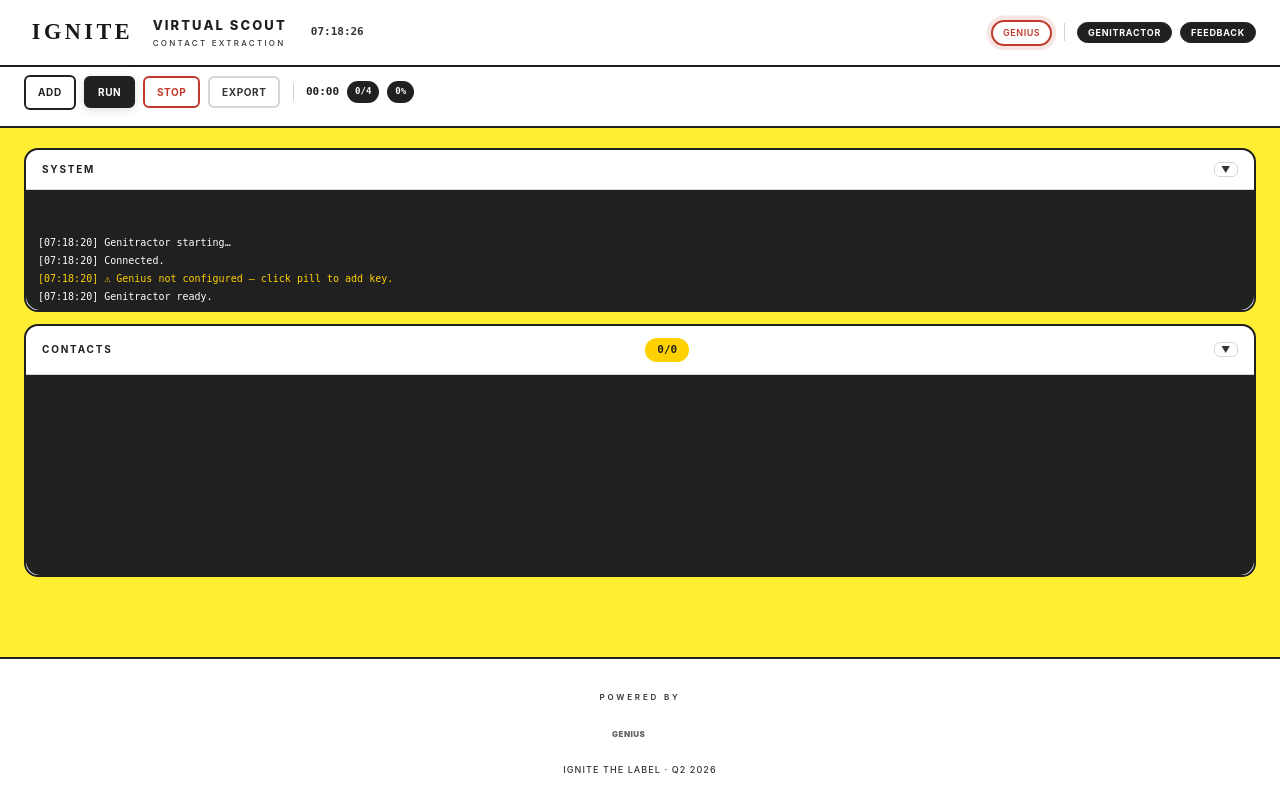
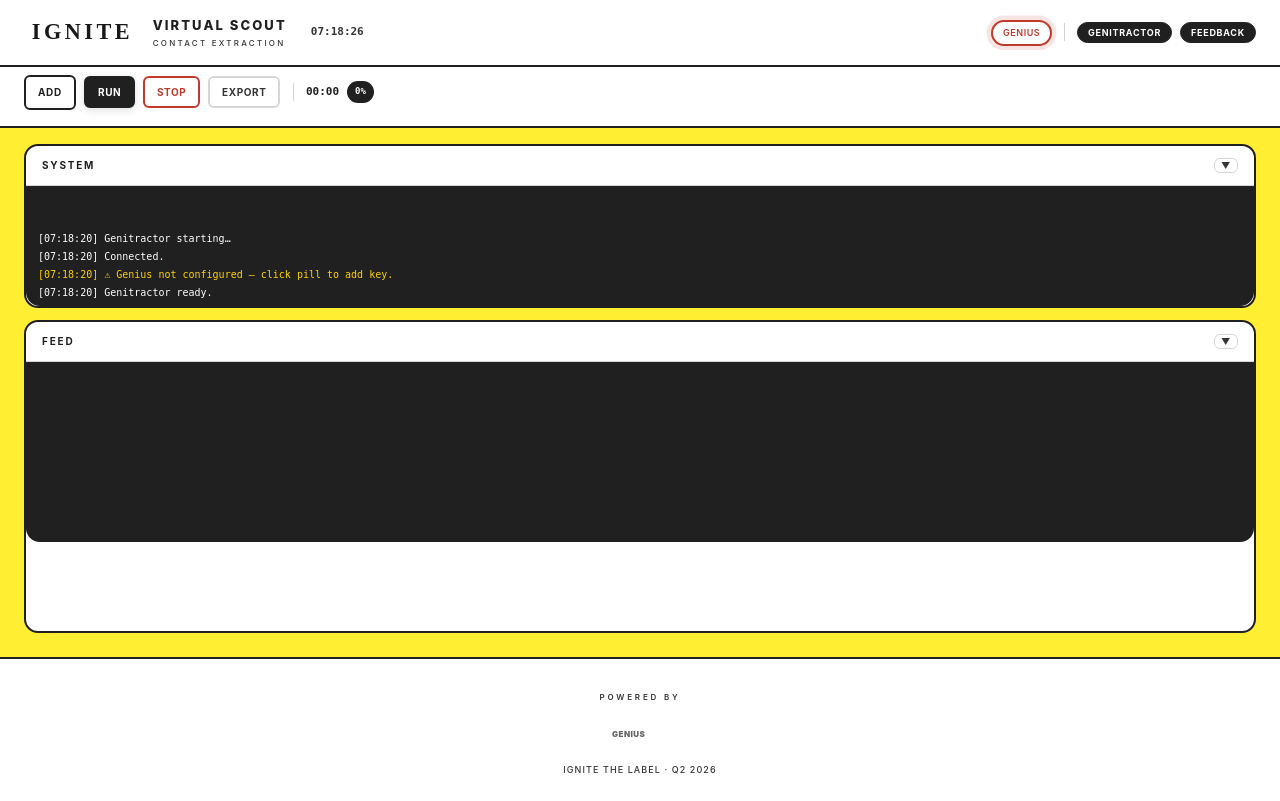
Before and after one commit to 5976omgome/catalogs, a Flask app: page /genitractor in a window 1280 px wide. After the commit the page ends 774 px from the top, so only its background shows below. Run offline with Flask 3, Linux system fonts and the light colour scheme; data that the repository does not hold is empty; some libraries are stand-ins or nearby versions.

Commit message:
fix: Genitractor UI polish for 1440x900 — footer bleed, queue cleanup, single slot
- Footer: white background now covers full width (no yellow bleed on collapse)
- Renamed CONTACTS → FEED (symmetrical with Chartporter)
- Removed feed-progress counter from feed card header
- Removed stat-slots (x/4) from queue bar — only 1 slot for Genitractor
- stat-pct now shows '% FOUND' (contacts found / total processed)
- Queue: overflow-x:hidden, max-height reduced, min-width:0 on names
- Server: Genitractor limited to 1 concurrent CSV (Genius rate limit is global)
- Body: flexbox column layout so footer sticks to bottom
- Font: 13px base (slightly tighter for 1440x900)
- Feeds grid: max-height:calc(100vh - 340px) for comfortable 900px viewport
- Added Twitter/X to export + feed display

```diff
--- a/app/server.py
+++ b/app/server.py
@@ -511,8 +511,10 @@ def geni_start():
     with _geni_lock:
         queued = [i for i in _geni_items if i["status"] == "queued"]
         running = sum(1 for i in _geni_items if i["status"] == "running")
-        available = 4 - running
-        to_start = queued[:max(0, available)]
+        # Only 1 CSV at a time for Genitractor (Genius rate limit is global)
+        if running >= 1:
+            return jsonify({"ok": True, "started": 0, "message": "Already running — queued"})
+        to_start = queued[:1]
 
     for item in to_start:
         _geni_stop_flags[item["id"]] = False
--- a/app/static/genitractor.css
+++ b/app/static/genitractor.css
@@ -37,10 +37,11 @@ html,body{
   margin:0;padding:0;
   background:var(--bg);color:var(--text);
   font-family:-apple-system,BlinkMacSystemFont,"SF Pro Display","Inter","Segoe UI",sans-serif;
-  font-size:14px;line-height:1.5;
+  font-size:13px;line-height:1.5;
   -webkit-font-smoothing:antialiased;
   min-height:100vh;
 }
+body{display:flex;flex-direction:column}
 
 /* ============================================================================
    TOPBAR
@@ -148,13 +149,13 @@ button.ghost:hover:not(:disabled){border-color:var(--carbon);color:var(--carbon)
 }
 
 /* Queue list */
-.queue{list-style:none;padding:0;margin:var(--s2) 0 0;max-height:120px;overflow-y:auto}
+.queue{list-style:none;padding:0;margin:var(--s2) 0 0;max-height:80px;overflow-y:auto;overflow-x:hidden}
 .queue li{
   padding:var(--s2) var(--s3);border-bottom:1px solid var(--dust);
   display:flex;align-items:center;justify-content:space-between;gap:var(--s2);
 }
 .queue li:last-child{border-bottom:none}
-.queue .name{font-size:11px;font-weight:500;color:var(--carbon);flex:1;overflow:hidden;text-overflow:ellipsis;white-space:nowrap}
+.queue .name{font-size:11px;font-weight:500;color:var(--carbon);flex:1;min-width:0;overflow:hidden;text-overflow:ellipsis;white-space:nowrap}
 .queue .stat{font-size:8px;font-weight:700;letter-spacing:.1em;padding:3px 8px;border-radius:var(--r-full);background:var(--carbon);color:#fff;text-transform:uppercase}
 .queue .stat.running{background:var(--gold);color:var(--carbon)}
 .queue .stat.done{background:#2d6a4f;color:#fff}
@@ -165,9 +166,10 @@ button.ghost:hover:not(:disabled){border-color:var(--carbon);color:var(--carbon)
    MAIN LAYOUT
    ============================================================================ */
 main{
-  max-width:1440px;margin:0 auto;
-  padding:var(--s5) var(--s6) var(--s10);
+  max-width:1440px;margin:0 auto;width:100%;
+  padding:var(--s4) var(--s6) var(--s6);
   display:flex;flex-direction:column;gap:var(--s3);
+  flex:1;
 }
 
 /* Cards */
@@ -182,13 +184,6 @@ main{
   cursor:pointer;
 }
 .card-head h2{margin:0;font-size:10px;font-weight:700;letter-spacing:.18em;color:var(--carbon)}
-
-.feed-progress{
-  font-size:11px;font-weight:700;font-family:ui-monospace,"SF Mono",monospace;
-  color:var(--carbon);padding:var(--s1) var(--s3);
-  border-radius:var(--r-full);background:var(--gold);
-  font-variant-numeric:tabular-nums;margin-left:var(--s2);
-}
 
 .collapse-btn{font-size:9px;padding:2px 6px;line-height:1;color:var(--graphite);border:1px solid var(--dust) !important}
 
@@ -207,7 +202,7 @@ main{
 
 /* Feeds grid */
 .feeds-grid{
-  padding:var(--s3);flex:1;min-height:200px;max-height:70vh;overflow-y:auto;
+  padding:var(--s3);flex:1;min-height:180px;max-height:calc(100vh - 340px);overflow-y:auto;
   background:var(--carbon);border-radius:0 0 var(--r-lg) var(--r-lg);
 }
 .feeds-grid.cols-1{display:block}
@@ -231,7 +226,7 @@ main{
 /* ============================================================================
    FOOTER
    ============================================================================ */
-.powered-footer{margin-top:var(--s10);padding:var(--s8) var(--s6) var(--s6);border-top:2px solid var(--carbon);background:#fff}
+.powered-footer{margin-top:auto;padding:var(--s8) var(--s6) var(--s6);border-top:2px solid var(--carbon);background:#fff;width:100%}
 .footer-inner{max-width:1440px;margin:0 auto;display:flex;flex-direction:column;align-items:center;gap:var(--s5)}
 .footer-label{font-size:8px;font-weight:600;letter-spacing:.35em;color:var(--graphite)}
 .footer-logos{display:flex;align-items:center;gap:var(--s6)}
--- a/app/static/genitractor.html
+++ b/app/static/genitractor.html
@@ -40,7 +40,6 @@
       <button id="btn-export-all" class="ghost">EXPORT</button>
       <span class="pill-divider"></span>
       <span class="timer" id="timer">00:00</span>
-      <span class="stat-slots" id="stat-slots">0/4</span>
       <span class="stat-pct" id="stat-pct">0%</span>
     </div>
     <ul id="queue" class="queue"></ul>
@@ -60,8 +59,7 @@
 
     <section class="card grow collapsible" id="card-feeds">
       <header class="card-head" data-collapse="feeds-body">
-        <h2>CONTACTS</h2>
-        <div class="feed-progress" id="feed-progress">0/0</div>
+        <h2>FEED</h2>
         <button class="ghost collapse-btn">&#9660;</button>
       </header>
       <div id="feeds-body">
--- a/app/static/genitractor.js
+++ b/app/static/genitractor.js
@@ -167,14 +167,12 @@ function renderItem(item){
   li.append(stat);$("queue").append(li);qState[item.id]=li;
 }
 
-let totalProcessed=0,totalArtists=0;
+let totalProcessed=0,totalArtists=0,totalFound=0;
 
 function updateStats(){
-  let running=0;
-  Object.values(qState).forEach(li=>{const s=li.querySelector(".stat");if(s&&s.classList.contains("running"))running++});
-  $("stat-slots").textContent=running+"/4";
-  $("stat-pct").textContent=totalArtists>0?Math.floor(100*totalProcessed/totalArtists)+"%":"0%";
-  $("feed-progress").textContent=totalProcessed+"/"+totalArtists;
+  // stat-pct shows % of artists where we found at least 1 contact
+  const foundPct=totalProcessed>0?Math.floor(100*totalFound/totalProcessed):0;
+  $("stat-pct").textContent=foundPct+"% FOUND";
 }
 
 function addContactToFeed(ev){
@@ -204,7 +202,9 @@ function addContactToFeed(ev){
   }
   grid.append(block);grid.scrollTop=grid.scrollHeight;
 
-  totalProcessed++;updateStats();
+  totalProcessed++;
+  if(hasAnything)totalFound++;
+  updateStats();
   sys(`${hasAnything?"\u2713":"\u2014"} ${ev.artist}`,hasAnything?"ok":"");
 }
 
```
